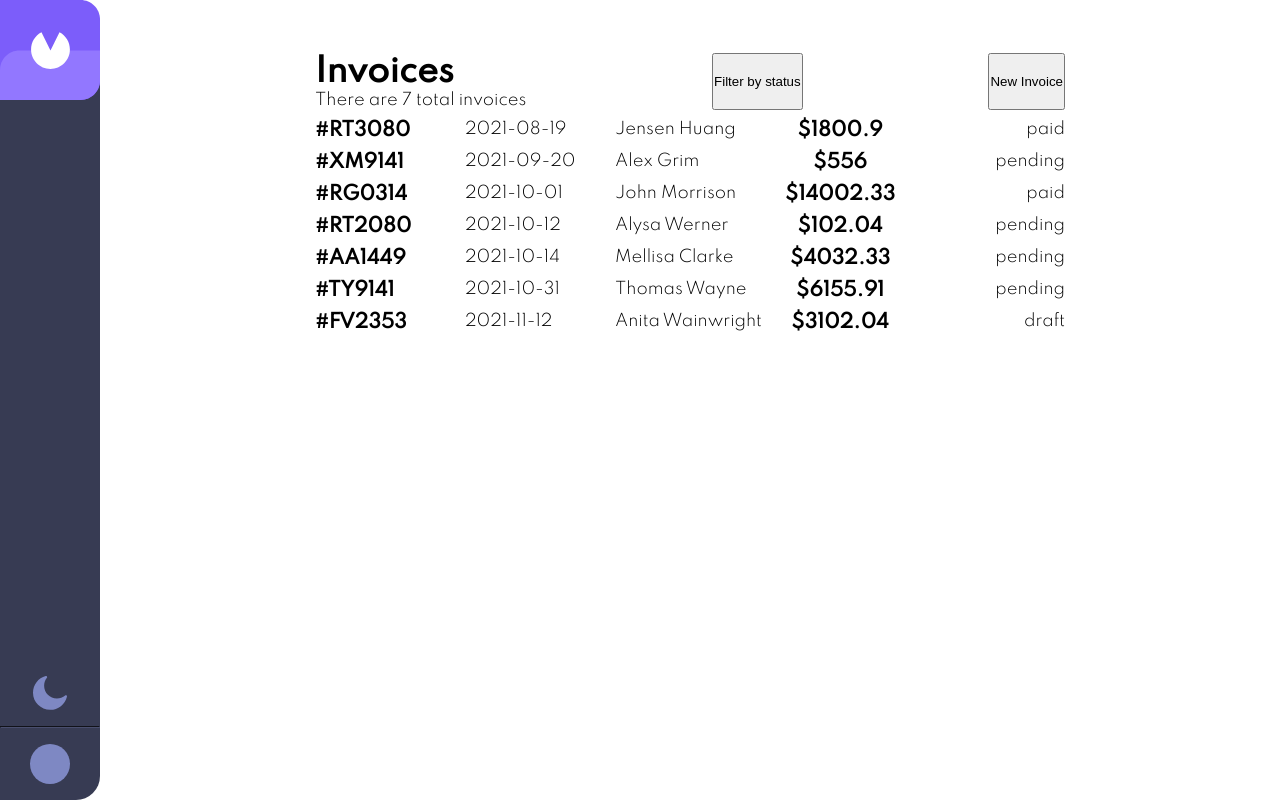
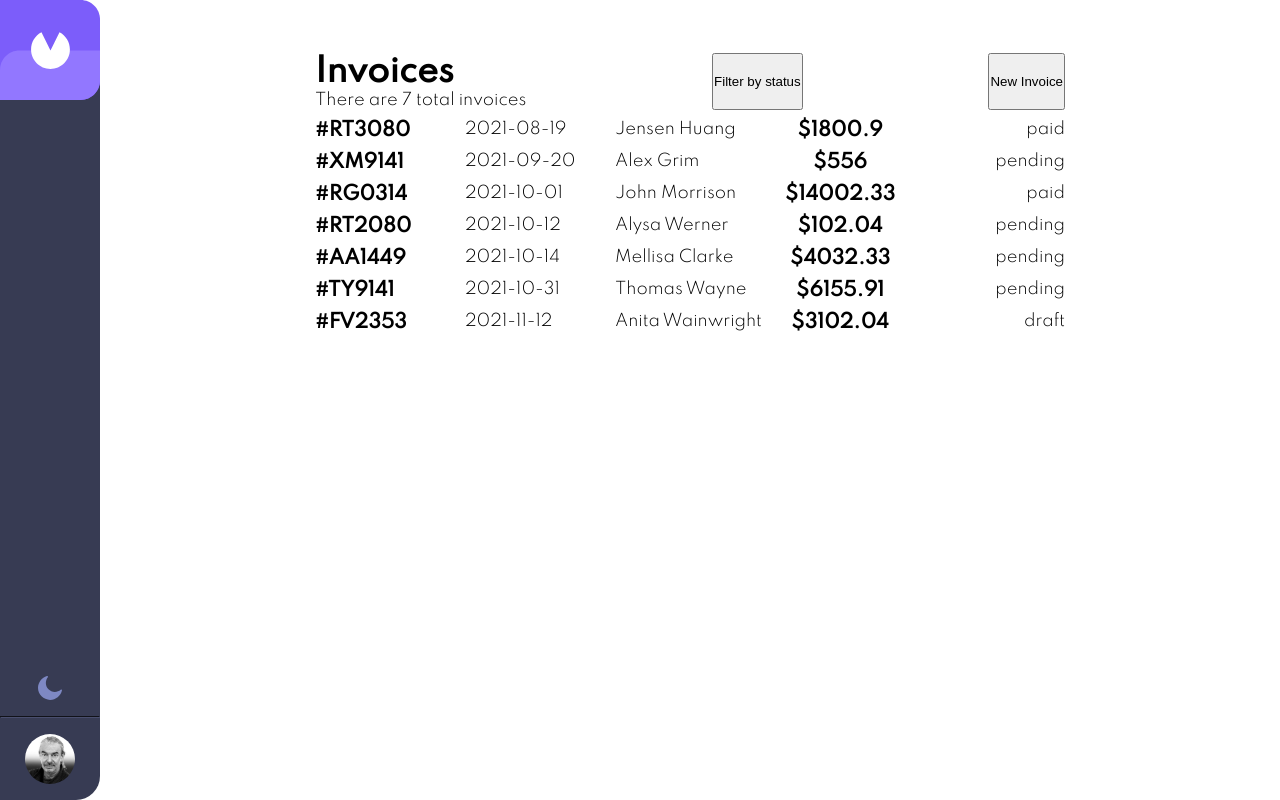
Before and after one commit to Jguz17/billy-invoice-frontend, a React (Create React App) app: page / in a window 1280 px wide. Built offline with nearby package versions, Linux system fonts and the light colour scheme.

Commit message:
Added avatar img

```diff
--- a/src/App.css
+++ b/src/App.css
@@ -34,3 +34,7 @@ p {
   /* background-color: red; */
   /* position: absolute; */
 }
+
+#test {
+  background-image: url("./components/layout/avatar-1.png");
+}
--- a/src/components/layout/DesktopNav.js
+++ b/src/components/layout/DesktopNav.js
@@ -1,15 +1,15 @@
 import React from 'react'
 import logo from "./logo.svg"
-import FeatherIcon from 'feather-icons-react';
 import moonLogo from "../layout/moon.svg"
+import avatar from "../layout/avatar-1.png"
 const DesktopNav = () => {
     return (
         <div id="desktop-nav">
             <img style={{ maxWidth: "100px", zIndex: "9999" }} src={logo} alt="logo"/>
             <div style={{ position: "relative", backgroundColor: "#373B53", height: "91vh", width: "100px", marginTop: "-2rem", zIndex: "-1", borderBottomRightRadius: "1.5rem", display: "flex", flexDirection: "column-reverse" }}>
-                <div style={{ borderRadius: "50%", width: "40%", height: "40px", backgroundColor: "#7E88C3", margin: "1rem auto" }}></div>
+                <div id="test" style={{ borderRadius: "50%", width: "50%", height: "50px", backgroundColor: "#7E88C3", margin: "1rem auto", backgroundSize: "cover" }}></div>
                 <hr style={{ borderColor: "#494E6E" }}/>
-                <img src={moonLogo} style={{ width: "50%", margin: "0 auto", padding: "1rem .5rem" }}/>
+                <img src={moonLogo} style={{ width: "40%", margin: "0 auto", padding: "1rem .5rem" }}/>
             </div>
         </div>
     )
```
Also changed, not shown: src/components/layout/avatar-1.png (added).
